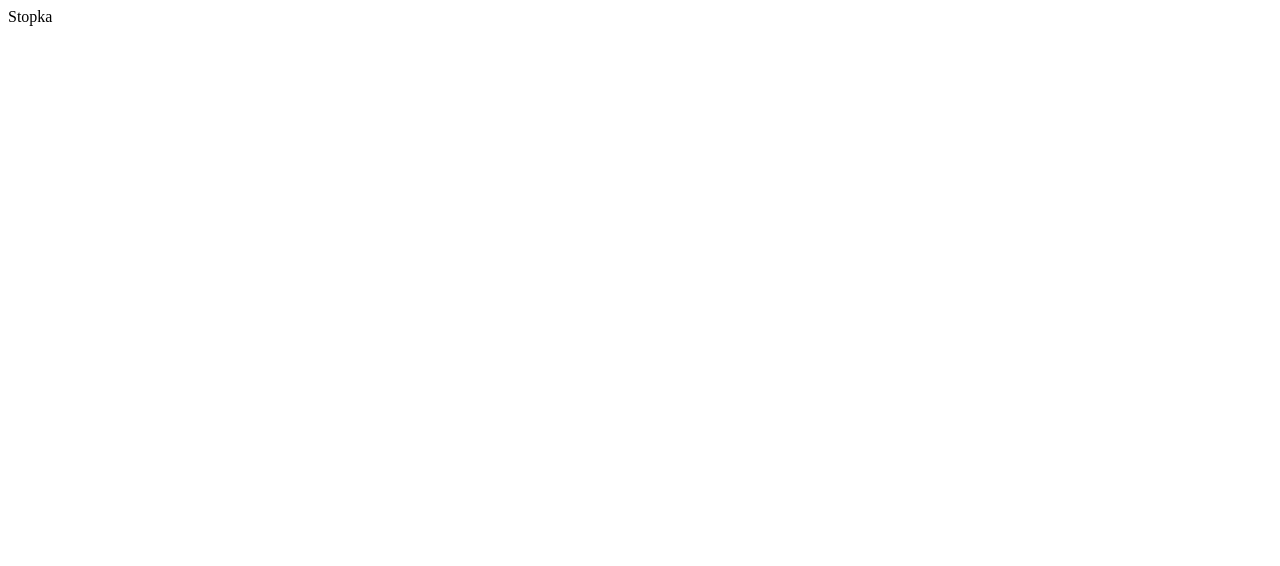
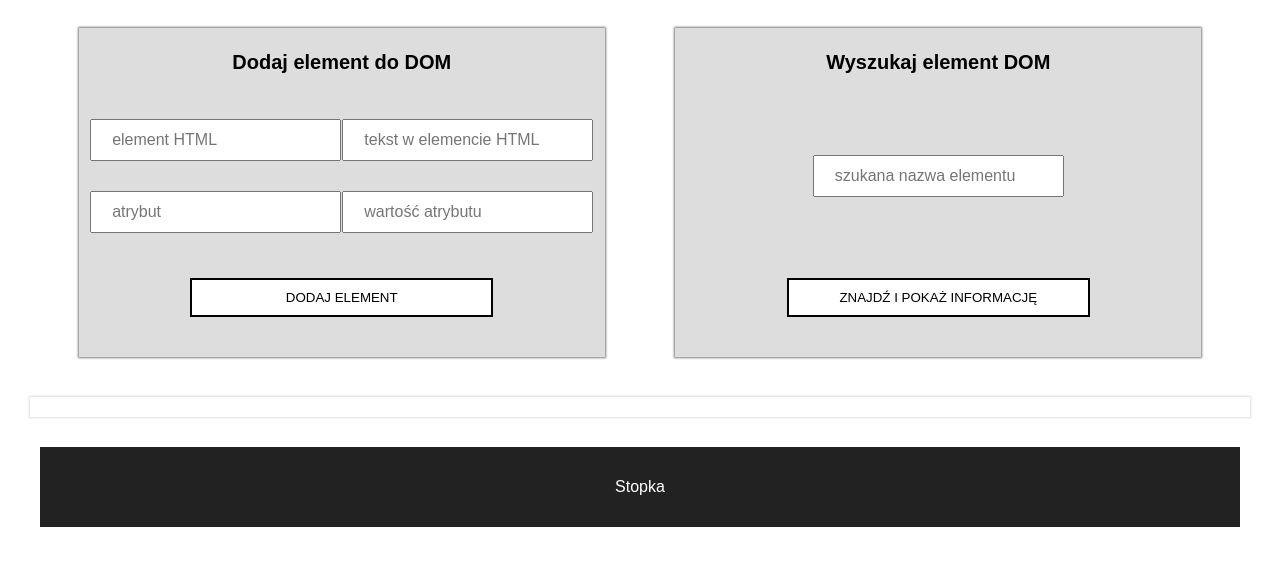
Before and after one commit to wiktomi/js-css-html-course, a plain HTML site: page 02_JS_Forms/index.html in a window 1280 px wide. Drawn offline with Linux system fonts and the light colour scheme.

Commit message:
Form first works - adding element to DOM

```diff
--- a/02_JS_Forms/index.html
+++ b/02_JS_Forms/index.html
@@ -8,12 +8,20 @@
 </head>
 <body>
 
-    <div class="_form-containter">
+    <div class="form-container">
         <form class="form form--add">
+            <h1 class="form__title">Dodaj element do DOM</h1>
+            <input name="node" type="text" class="form__input" placeholder="element HTML" required>
+            <input name="txt" type="text" class="form__input" placeholder="tekst w elemencie HTML" >
+            <input name="attr" type="text" class="form__input" placeholder="atrybut" >
+            <input name="value" type="text" class="form__input" placeholder="wartość atrybutu" >
+            <button class="form__button"> Dodaj element</button>
 
         </form>
         <form class="form form--search">
-
+            <h1 class="form__title">Wyszukaj element DOM</h1>
+            <input type="text" class="form__input" placeholder="szukana nazwa elementu" required>
+            <input type="submit" class="form__button" value="Znajdź i pokaż informację">
         </form>
 
     </div>
--- a/02_JS_Forms/main.js
+++ b/02_JS_Forms/main.js
@@ -0,0 +1,24 @@
+const addElement = (e, node,txt, attr, value) => {
+    e.preventDefault();
+    const element = document.createElement(node);
+
+    if (txt){
+    const text = document.createTextNode(txt);
+    element.appendChild(text);
+    }
+    if(attr){
+    element.setAttribute(attr, value);
+    }
+
+    document.querySelector('.content').appendChild(element);
+}
+
+const addForm = document.querySelector('.form--add');
+addForm.addEventListener('submit', (e) => addElement(
+    e,
+    addForm.elements.node.value,
+    addForm.elements.txt.value,
+    addForm.elements.attr.value,
+    addForm.elements.value.value
+
+))
--- a/02_JS_Forms/style.css
+++ b/02_JS_Forms/style.css
@@ -0,0 +1,59 @@
+body{
+    font-family: sans-serif;
+}
+
+.form-container{
+    display: flex;
+    justify-content: space-evenly;
+}
+.form {
+    display: flex;
+    flex-wrap: wrap;
+    justify-content: space-evenly;
+    align-content: space-between;
+    flex-basis: 40%;
+    background-color: #ddd;
+    box-shadow: 0 0 2px 1px gray;
+    margin: 20px 0;
+    padding: 10px;
+}
+
+.form__title{
+    flex-basis: 100%;
+    font-size: 20px;
+    text-align: center;
+    margin-bottom: 30px;
+}
+.form__input{
+    padding: 10px 20px;
+    font-size: 16px;
+    flex-basis: 40%;
+    margin: 15px 0;
+}
+.form__button{
+    margin: 30px;
+    padding: 10px 20px;
+    border: 2px solid black;
+    background-color: white;
+    text-transform: uppercase;
+    flex-basis: 60%;
+    cursor: pointer;
+}
+.result, .content, .footer{
+    max-width: 1200px;
+    margin: 0 auto;
+}
+.content{
+    box-shadow: 0 0 2px 1px #ddd;
+    padding: 10px;
+    margin: 20px auto 30px;
+}
+.footer{
+    display: flex;
+    justify-content: center;
+    align-items: center;
+    height: 80px;
+    background-color: #222;
+    color: #fff;
+
+}
```
